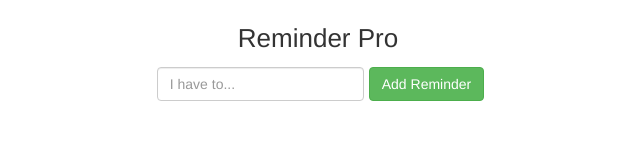
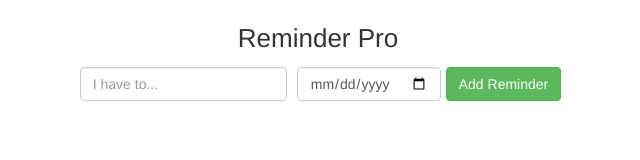
Before and after one commit to davidhenley/reminderpro, a React app: page / in a window 1280 px wide. Shown: the whole page, without its empty margins (322-962 px from the left). Built offline with nearby package versions, Linux system fonts and the light colour scheme.

Commit message:
Adding due date

```diff
--- a/package.json
+++ b/package.json
@@ -3,6 +3,7 @@
   "version": "0.1.0",
   "private": true,
   "dependencies": {
+    "moment": "^2.18.1",
     "react": "^15.5.4",
     "react-bootstrap": "^0.31.0",
     "react-dom": "^15.5.4",
--- a/src/actions/index.js
+++ b/src/actions/index.js
@@ -3,12 +3,12 @@ import {
   DELETE_REMINDER
 } from './types';
 
-export const addReminder = (text) => {
+export const addReminder = (text, dueDate) => {
   return {
     type: ADD_REMINDER,
     payload: {
       text,
-      completed: false
+      dueDate
     }
   };
 };
--- a/src/components/App.js
+++ b/src/components/App.js
@@ -4,14 +4,18 @@ import { connect } from 'react-redux';
 
 class App extends Component {
   state = {
-    text: ''
+    text: '',
+    dueDate: ''
   }
 
   addReminder() {
-    if (this.state.text.trim()) {
-      this.props.addReminder(this.state.text.trim());
+    if (this.state.text.trim() && this.state.dueDate.trim()) {
+      this.props.addReminder(this.state.text.trim(), this.state.dueDate);
     }
-    this.setState({ text: '' });
+    this.setState({
+      text: '',
+      dueDate: ''
+    });
   }
 
   deleteReminder(reminder) {
@@ -24,7 +28,10 @@ class App extends Component {
       <ul className="list-group col-sm-4">
         {reminders.map((reminder, i) =>
           <li key={i} className="list-group-item">
-            <div className="list-item">{reminder.text}</div>
+            <div className="list-item">
+              <div>{reminder.text}</div>
+              <div><em>{reminder.dueDate}</em></div>
+            </div>
             <div className="list-item delete-button" onClick={() => this.deleteReminder(reminder)}>
               &#x2715;
             </div>
@@ -47,6 +54,12 @@ class App extends Component {
               value={this.state.text}
               onChange={evt => this.setState({ text: evt.target.value })}
             />
+            <input
+              className="form-control"
+              type="date"
+              value={this.state.dueDate}
+              onChange={evt => this.setState({ dueDate: evt.target.value })}
+            />
           </div>
 
           <button
--- a/src/reducers/reminders.js
+++ b/src/reducers/reminders.js
@@ -4,13 +4,13 @@ import {
 } from '../actions/types';
 
 export default (state = [], action) => {
-  console.log(action);
-
   switch(action.type) {
     case ADD_REMINDER:
       return [ ...state, action.payload ];
+
     case DELETE_REMINDER:
       return state.filter(reminder => reminder !== action.payload);
+
     default:
       return state;
   }
--- a/src/style.css
+++ b/src/style.css
@@ -17,6 +17,12 @@
   padding: 5px;
 }
 
+.App .list-item {
+  display: inline-block;
+}
+
 .App .delete-button {
   cursor: pointer;
+  float: right;
+  padding-left: 5px;
 }
```
Also changed, not shown: 1 other file.
